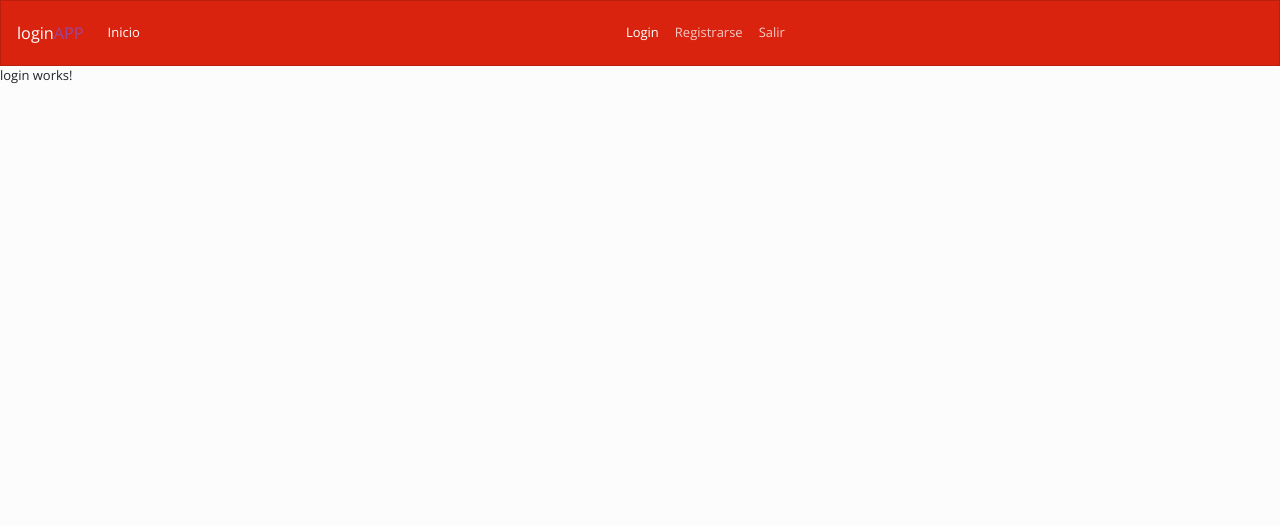
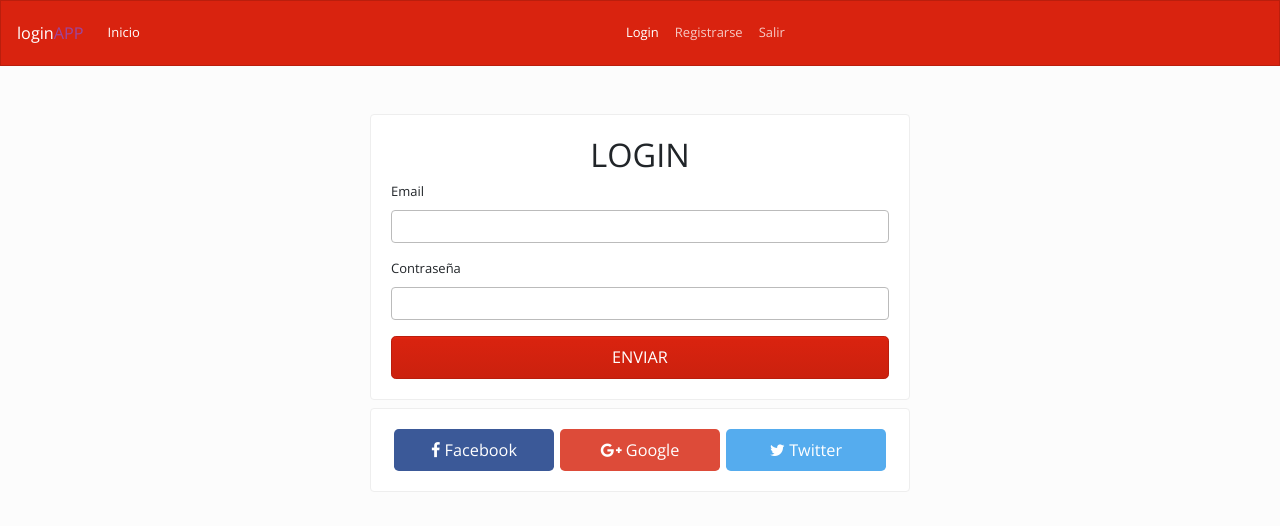
Before and after one commit to AnthJos/loginAPP, an Angular app: page /login in a window 1280 px wide. Shown: the top 526 px of the page. Built offline with nearby package versions, Linux system fonts and the light colour scheme.

Commit message:
maquetacion de login y registro

```diff
--- a/src/app/app.component.html
+++ b/src/app/app.component.html
@@ -1,2 +1,4 @@
 <app-navbar></app-navbar>
-<router-outlet></router-outlet>
+<div class="container">
+  <router-outlet></router-outlet>
+</div>
--- a/src/app/componentes/home-page/home-page.component.html
+++ b/src/app/componentes/home-page/home-page.component.html
@@ -1,3 +1,9 @@
-<p>
-  home-page works!
-</p>
+<div class = "jumbotron">
+  <h1 class = "display-3"> <font style = "vertical-align: inherit;"> <font style = "vertical-align: inherit;"> Pagina Principal</font> </font> </h1>
+  <p class = "lead"> <font style = "vertical-align: inherit;"> <font style = "vertical-align: inherit;"> Esta es una unidad de héroe simple, un componente de estilo jumbotron simple para llamar Otra información al contenido o la información presentada. </font> </font> < p>
+  <hr class = "my-4">
+  <p> <font style = "vertical-align: inherit;"> <font style = "vertical-align: inherit;"> use clases de utilidad para tipografía y espaciado para espaciar el contenido del contenedor más grande. </font > </font> < p>
+  <p class = "lead">
+    <a class="btn btn-primary btn-lg" href="#" role="button"> <font style = "vertical-align: inherit;"> <font style = "vertical-align: inherit;"> Aprende más </font> </font> </a>
+  </p>
+</div>
--- a/src/app/componentes/login/login.component.html
+++ b/src/app/componentes/login/login.component.html
@@ -1,3 +1,31 @@
-<p>
-  login works!
-</p>
+<div class="row">
+  <div class="col-md-6 mx-auto mt-5">
+    <div class="card">
+      <div class="card-body">
+        <h1 class="text-center">LOGIN</h1>
+        <form class="" method="post">
+          <div class="form-group">
+            <label for="email">Email</label>
+            <input type="email" name="email" id="email"class="form-control" value="">
+          </div>
+          <div class="form-group">
+            <label for="password">Contraseña</label>
+            <input type="password" name="password" id="password" class="form-control" value="">
+          </div>
+          <input type="text" name="" value="ENVIAR" class="btn btn-primary btn-block btn-lg">
+        </form>
+      </div>
+    </div>
+  </div>
+</div>
+<div class="row">
+  <div class="col-md-6 mx-auto mt-2">
+    <div class="card">
+      <div class="card-body d-flex justify-content-around">
+        <button type="button" class="btn btn-lg btn-facebook" name="button"> <i class="fa fa-facebook"></i> Facebook</button>
+        <button type="button" class="btn btn-lg btn-google" name="button"> <i class="fa fa-google-plus"></i> Google</button>
+        <button type="button" class="btn btn-lg btn-twitter" name="button"> <i class="fa fa-twitter"></i> Twitter</button>
+      </div>
+    </div>
+  </div>
+</div>
--- a/src/app/componentes/login/login.component.scss
+++ b/src/app/componentes/login/login.component.scss
@@ -0,0 +1,15 @@
+.btn-facebook, .btn-google, .btn-twitter{
+  width: 32%;
+}
+.btn-facebook{
+  background: #3b5998;
+  color: #fff;
+}
+.btn-google{
+  background: #dd4b39;
+  color: #fff;
+}
+.btn-twitter{
+  background: #55acee;
+  color: #fff;
+}
--- a/src/app/componentes/not-found-page/not-found-page.component.html
+++ b/src/app/componentes/not-found-page/not-found-page.component.html
@@ -1,3 +1,11 @@
-<p>
-  not-found-page works!
-</p>
+<div class="row">
+  <div class="col-md-6 mx-auto text-center">
+    <div class="card">
+      <h1>Oops!</h1>
+      <h2>404 Página no encontrada</h2>
+      <div class="card-body">
+        <a href="/" class="btn btn-primary btn-lg"><i class="fa fa-home"></i> Ir  a la Página Home</a>
+      </div>
+    </div>
+  </div>
+</div>
--- a/src/app/componentes/private-page/private-page.component.html
+++ b/src/app/componentes/private-page/private-page.component.html
@@ -1,3 +1,9 @@
-<p>
-  private-page works!
-</p>
+<div class = "jumbotron">
+  <h1 class = "display-3"> <font style = "vertical-align: inherit;"> <font style = "vertical-align: inherit;"> Pagina Privada</font> </font> </h1>
+  <p class = "lead"> <font style = "vertical-align: inherit;"> <font style = "vertical-align: inherit;"> Esta es una unidad de héroe simple, un componente de estilo jumbotron simple para llamar Otra información al contenido o la información presentada. </font> </font> < p>
+  <hr class = "my-4">
+  <p> <font style = "vertical-align: inherit;"> <font style = "vertical-align: inherit;"> use clases de utilidad para tipografía y espaciado para espaciar el contenido del contenedor más grande. </font > </font> < p>
+  <p class = "lead">
+    <a class="btn btn-primary btn-lg" href="#" role="button"> <font style = "vertical-align: inherit;"> <font style = "vertical-align: inherit;"> Aprende más </font> </font> </a>
+  </p>
+</div>
--- a/src/app/componentes/register-page/register-page.component.html
+++ b/src/app/componentes/register-page/register-page.component.html
@@ -1,3 +1,20 @@
-<p>
-  register-page works!
-</p>
+<div class="row">
+  <div class="col-md-6 mx-auto mt-5">
+    <div class="card">
+      <div class="card-body">
+        <h1 class="text-center">REGISTRATE</h1>
+        <form class="" method="post">
+          <div class="form-group">
+            <label for="email">Email</label>
+            <input type="email" name="email" id="email"class="form-control" value="">
+          </div>
+          <div class="form-group">
+            <label for="password">Contraseña</label>
+            <input type="password" name="password" id="password" class="form-control" value="">
+          </div>
+          <input type="text" name="" value="REGISTRARSE" class="btn btn-info btn-block btn-lg">
+        </form>
+      </div>
+    </div>
+  </div>
+</div>
```
